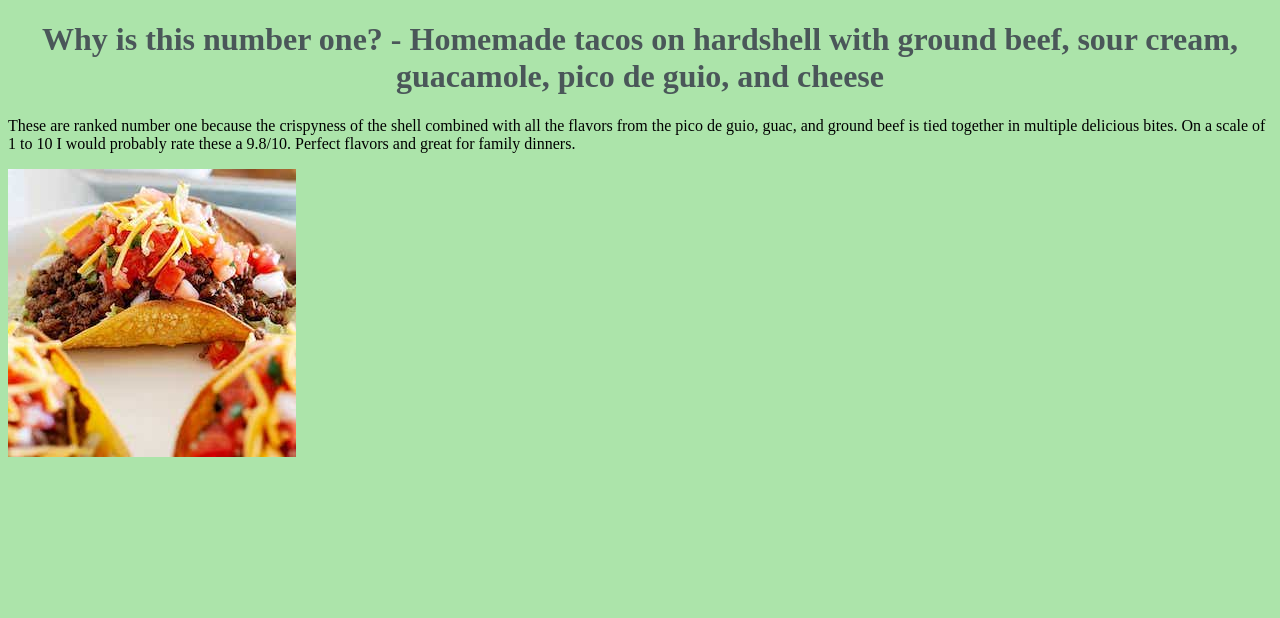
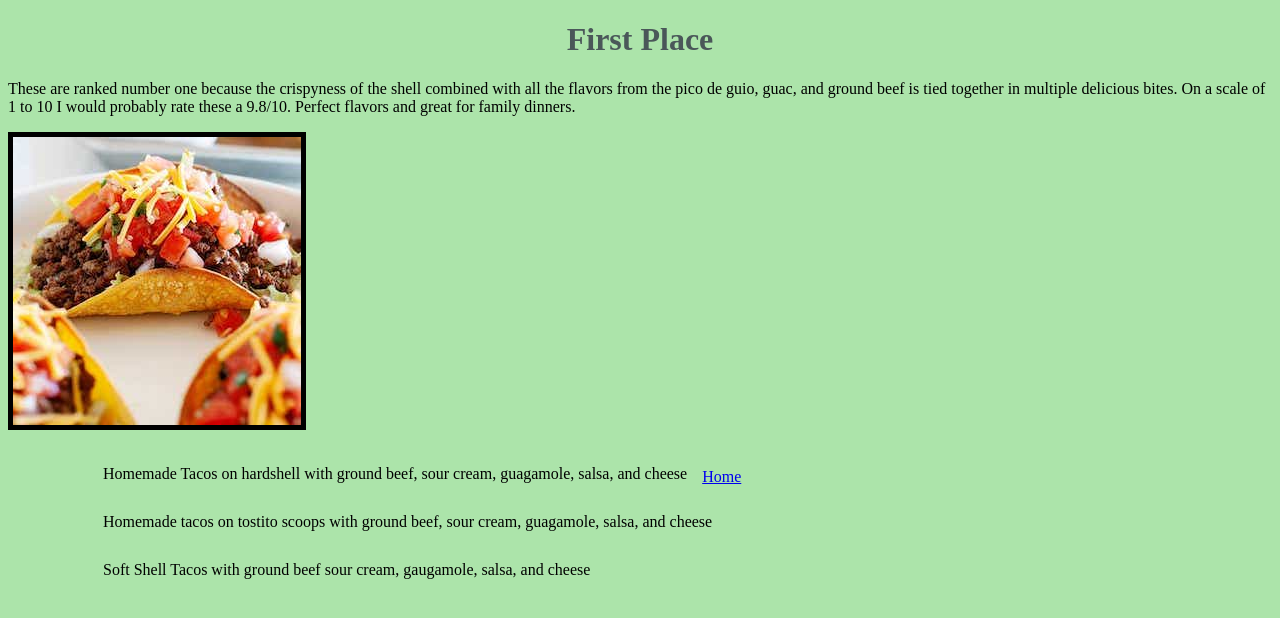
Before and after one commit to Tia-Amara/Tia-Amara.github.io, a plain HTML site: page HomemadeTacosonHardshell.html in a window 1280 px wide. Drawn offline with Linux system fonts and the light colour scheme.

Commit message:
Add files via upload

```diff
--- a/HomemadeTacosonHardshell.html
+++ b/HomemadeTacosonHardshell.html
@@ -2,22 +2,25 @@
 
 <html>
 
-	<head> 		<link href="style.css" type="text/css" rel="stylesheet"/>
-
+	<head>
+		<link href="style.css" type="text/css" rel="stylesheet"/>
 		<title> TT's Taco Ranking </title>
 	</head>
 
 	<body>
-		<h1> Why is this number one? - Homemade tacos on hardshell with ground beef, sour cream, guacamole, pico de guio, and cheese </h1>
+		<h1> First Place </h1>
 
+		<p>These are ranked number one because the crispyness of the shell combined with all the flavors from the pico de guio, guac, and ground beef is tied together in multiple delicious bites. On a scale of 1 to 10 I would probably rate these a 9.8/10. Perfect flavors and great for family dinners.</p>
 
+ 		<img src="homemade-taco-shells_recipe-card.jpg" alt="homemade-taco-shells_recipe-card" />
 
-
-
-<p>These are ranked number one because the crispyness of the shell combined with all the flavors from the pico de guio, guac, and ground beef is tied together in multiple delicious bites. On a scale of 1 to 10 I would probably rate these a 9.8/10. Perfect flavors and great for family dinners.</p>
-
- <img src="homemade-taco-shells_recipe-card.jpg" alt="homemade-taco-shells_recipe-card" />
-
+ 		<ul>
+			<li> Homemade Tacos on hardshell with ground beef, sour cream, guagamole, salsa, and cheese</li>
+			<li>Homemade tacos on tostito scoops with ground beef, sour cream, guagamole, salsa, and cheese </li>
+			<li>Soft Shell Tacos with ground beef sour cream, gaugamole, salsa, and cheese </li>
+		</ul>
+		<br>
+		<a href="index.html">  Home</a>
 
 	</body>
 </html>
--- a/style.css
+++ b/style.css
@@ -6,8 +6,41 @@ h1 {
 color: #4A5759;
 text-align: center;
 font-family: 'Dela Gothic One';
+
+font size 60px;
 }
 
-p, li {
+p, li, a {
+	font-family: "Ariel", serif;
+	font - font-size: 19px;
 
 }
+img {
+	border color: #4A5759;
+	border-width: 5px;
+	border-style: solid;
+	border-radius: 10;
+
+}
+li {
+	display: inline-block;
+	float: left;
+	padding: 15px;
+	margin-left: 40px;
+
+}
+a: hover {
+	color: #ffffff;
+
+}
+
+ <img src="homemade-taco-shells_recipe-card.jpg" alt="homemade-taco-shells_recipe-card" class= "center"/>
+ .center{
+ 	display: block;
+ 	width: 60%;
+ 	margin-left: auto;
+ }
+
+ <div>
+ <h1> I love taco's, so today I will be ranking the taco's I have eaten from best to worst</h1>
+ </div>
```
Also changed, not shown: SoftShellTacos.html (+4 -1 lines), Tostitoscoops.html (+2 -1 lines), index.html (+6 -6 lines), tostitoscoops.jpg (added).
